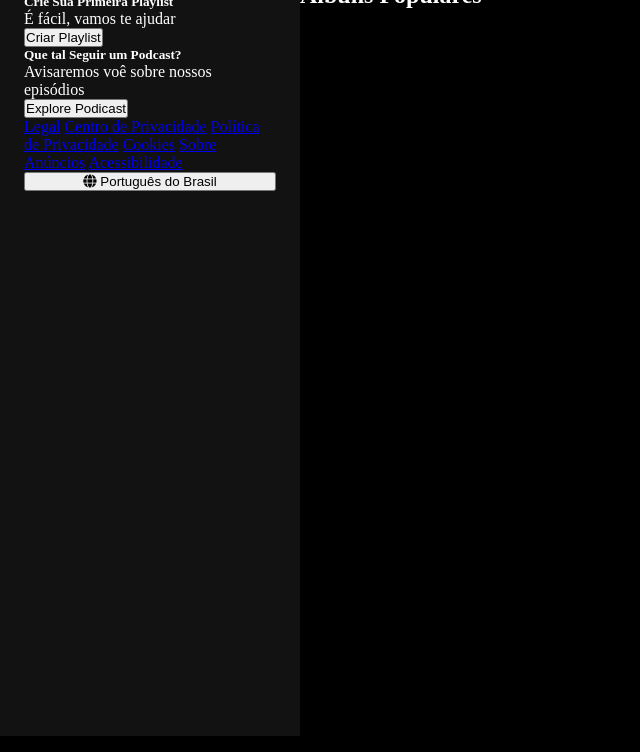
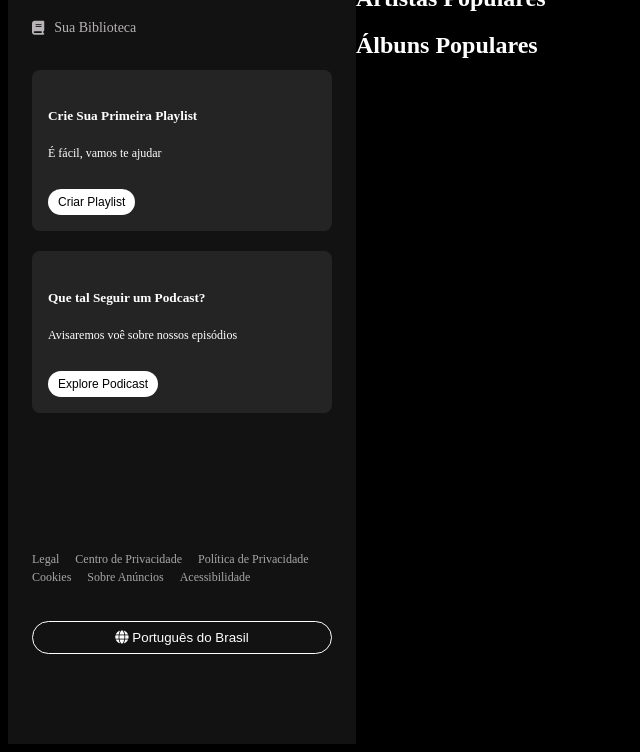
Before and after one commit to WallaceAraujoDev/projeto-Spotify, a plain HTML site: page index.html in a window 1280 px wide. Shown: the part 64-816 px from the top of the page, without its empty margins (0-640 px from the left). Drawn offline with Linux system fonts and the light colour scheme.

Commit message:
javascrit e img

```diff
--- a/index.html
+++ b/index.html
@@ -17,7 +17,7 @@
                 <i class="fa-solid fa-book"></i>
                 <p>Sua Biblioteca</p>
             </div>
-            <div>
+            <div class="nav-playlist">
                 <h5>Crie Sua Primeira Playlist</h5>
                 <p>É fácil, vamos te ajudar</p>
                 <button>Criar Playlist</button>
@@ -55,4 +55,5 @@
         </main>
     </div>
 </body>
+<script src="./scripts.js"></script>
 </html>
--- a/styles.css
+++ b/styles.css
@@ -1,7 +1,10 @@
+<link href="https://fonts.googleapis.com/css2?family=Poppins:ital,wght@0,100;0,200;0,300;0,400;0,500;0,600;0,700;0,800;0,900;1,100;1,200;1,300;1,400;1,500;1,600;1,700;1,800;1,900&display=swap" rel="stylesheet">
+
 * {
     margin: 0;
     padding: 0;
     box-sizing: border-box;
+    font-family: "Poppins", sans-serif;
 }
 
 body {
@@ -21,6 +24,7 @@ body {
     padding-bottom: 90px;
     display: flex;
     flex-direction: column;
+    gap: 20px;
 }
 
 .nav-library {
@@ -33,3 +37,62 @@ body {
     color: #b7b3b6;
     font-size: 14px;
 }
+
+.nav-logo i {
+    font-size: 24px;
+}
+
+.nav-library {
+    display: flex;
+    align-items: center;
+    gap: 10px;
+}
+
+.nav-library i, .nav-library p {
+    color: #b7b3b6;
+    font-size: 14px;
+    cursor: pointer;
+}
+
+.nav-playlist, .nav-podcast {
+    background-color: #242424;
+    padding: 16px;
+    border-radius: 8px;
+}
+
+.nav-playlist button, .nav-podcast button {
+    background-color: #fff;
+    color: black;
+    border: none;
+    padding: 6px 10px;
+    margin-top: 16px;
+    cursor: pointer;
+    font-size: 12px;
+    border-radius: 20px;
+}
+
+.nav-playlist p, .nav-podcast p {
+    font-size: 12px;
+}
+
+.nav-footer {
+    margin-top: auto;
+}
+
+.nav-footer a{
+    color: #a7a7a7;
+    text-decoration: none;
+    font-size: 12px;
+    margin-right: 12px;
+    margin-bottom: 8px;
+}
+
+.nav-language-button {
+    background-color: transparent;
+    border: 1px solid #fff;
+    color: #fff;
+    padding: 8px 12px;
+    margin-top: 16px;
+    cursor: pointer;
+    border-radius: 20px;
+}
```
Also changed, not shown: img/album-caju.jpg (added), img/album-ceu-explica.jpg (added), img/album-escandalo.jpg (added), img/album-hit-me.jpg (added), img/album-racionais.jpg (added), img/album-vida-loka.jpg (added), img/album-white-noise.jpg (added), img/artista-gustavo-limma.jpg (added), img/artista-henrique-juliano.jpg (added), img/artista-jorge-mateus.jpg (added), img/artista-luan-santana.jpg (added), img/artista-mateus-kauan.jpg (added), img/artista-ze-neto.jpg (added).
